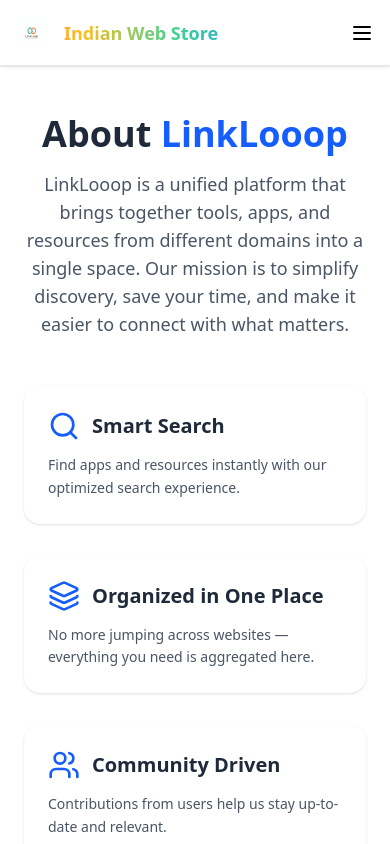
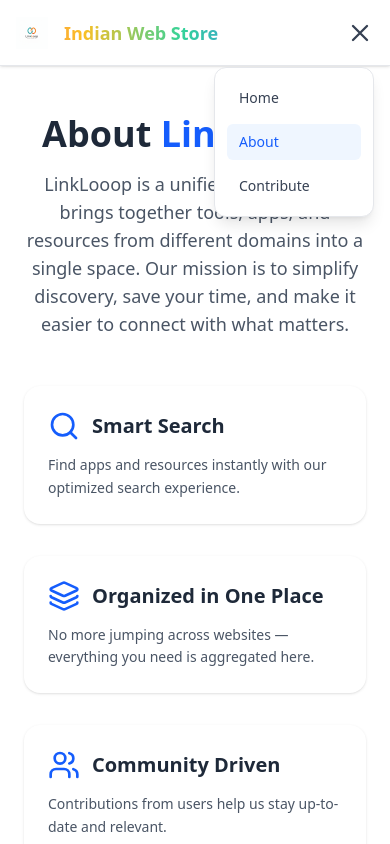
Before and after one commit to nitinramjas8742/AppAggregator, a React (Vite) app: page /about in a window 390 px wide. Both pictures are taken after a click on the button 362 px from the left and 32 px from the top of the page. Shown: the top 844 px of the page. Built offline with nearby package versions, Linux system fonts and the light colour scheme.

Commit message:
added hamburger in mobile view

```diff
--- a/src/components/Navbar.css
+++ b/src/components/Navbar.css
@@ -31,3 +31,12 @@
   50% { background-position: 100% 50%; }
   100% { background-position: 0% 50%; }
 }
+
+@keyframes fadeIn {
+  from { opacity: 0; transform: translateY(-5px); }
+  to { opacity: 1; transform: translateY(0); }
+}
+
+.animate-fadeIn {
+  animation: fadeIn 0.2s ease-in-out;
+}
--- a/src/components/NavbarComponent.jsx
+++ b/src/components/NavbarComponent.jsx
@@ -1,9 +1,17 @@
-import React from "react";
+import React, { useState } from "react";
 import logo from "../assets/link-looop-connectDiscoverFlow.png";
 import { NavLink } from "react-router-dom";
 import "./Navbar.css"; // custom CSS
 
 export function NavbarComponent({ search, setSearch }) {
+  const [menuOpen, setMenuOpen] = useState(false);
+
+  const navLinks = [
+    { name: "Home", path: "/" },
+    { name: "About", path: "/about" },
+    { name: "Contribute", path: "/contribute" },
+  ];
+
   return (
     <header className="border-b border-gray-200 bg-white shadow-sm sticky top-0 z-50 w-full">
       <div className="flex flex-wrap items-center justify-between max-w-screen-xl mx-auto px-4 sm:px-6 lg:px-8 h-[65px]">
@@ -18,47 +26,30 @@ export function NavbarComponent({ search, setSearch }) {
           <img src={logo} alt="logo" className="h-8 w-auto object-contain" />
         </NavLink>
 
-        {/* Typewriter + Colorful Text */}
+        {/* Title */}
         <div className="mx-4 text-lg sm:text-xl font-extrabold whitespace-nowrap colorful-typewriter">
           Indian Web Store
         </div>
 
-        {/* Menu */}
-        <div
-          id="collapseMenu"
-          className="max-lg:hidden lg:block max-lg:w-full max-lg:fixed max-lg:before:fixed max-lg:before:bg-black max-lg:before:opacity-50 max-lg:before:inset-0 max-lg:before:z-50"
-        >
-          <ul className="lg:flex lg:ml-10 lg:gap-x-6 max-lg:space-y-3 max-lg:fixed max-lg:bg-white max-lg:w-1/2 max-lg:min-w-[280px] max-lg:top-0 max-lg:left-0 max-lg:p-6 max-lg:h-full max-lg:shadow-md max-lg:overflow-auto z-50">
-
-            <li className="mb-6 hidden max-lg:block">
-              <NavLink to="/">
-                <img src={logo} alt="logo" className="h-10 w-auto object-contain" />
-              </NavLink>
-            </li>
-
-            {[
-              { name: "Home", path: "/" },
-              { name: "About", path: "/about" },
-              { name: "Contribute", path: "/contribute" },
-            ].map((link) => (
-              <li key={link.name} className="max-lg:border-b max-lg:border-gray-200 max-lg:py-3 px-3">
+        {/* Desktop Menu */}
+        <nav className="hidden lg:flex lg:ml-10 lg:gap-x-8">
+          {navLinks.map((link) => (
             <NavLink
+              key={link.name}
               to={link.path}
               className={({ isActive }) =>
-                    `text-sm font-medium block lg:hover:text-blue-600 ${
+                `text-sm font-medium transition-colors duration-200 hover:text-blue-600 ${
                   isActive ? "text-blue-600" : "text-gray-700"
                 }`
               }
             >
               {link.name}
             </NavLink>
-              </li>
           ))}
-          </ul>
-        </div>
+        </nav>
 
-        {/* Right side (search + mobile menu) */}
-        <div className="flex items-center gap-4 ml-auto">
+        {/* Right side (search + mobile menu button) */}
+        <div className="flex items-center gap-4 ml-auto relative">
           {/* Search Bar */}
           <div className="hidden sm:flex items-center bg-gray-100 px-3 py-2 border border-gray-200 rounded-md focus-within:border-blue-500 transition-all">
             <input
@@ -74,11 +65,45 @@ export function NavbarComponent({ search, setSearch }) {
           </div>
 
           {/* Mobile menu button */}
-          <button id="toggleOpen" className="lg:hidden cursor-pointer">
-            <svg className="w-6 h-6" fill="none" stroke="currentColor" strokeWidth="2" viewBox="0 0 24 24">
+          <button
+            id="toggleOpen"
+            className="lg:hidden cursor-pointer"
+            onClick={() => setMenuOpen(!menuOpen)}
+          >
+            {menuOpen ? (
+              // Close icon
+              <svg className="w-7 h-7 text-gray-700" fill="none" stroke="currentColor" strokeWidth="2" viewBox="0 0 24 24">
+                <path strokeLinecap="round" strokeLinejoin="round" d="M6 18L18 6M6 6l12 12" />
+              </svg>
+            ) : (
+              // Hamburger icon
+              <svg className="w-7 h-7 text-gray-700" fill="none" stroke="currentColor" strokeWidth="2" viewBox="0 0 24 24">
                 <path strokeLinecap="round" strokeLinejoin="round" d="M4 6h16M4 12h16M4 18h16" />
               </svg>
+            )}
           </button>
+
+          {/* Mobile dropdown menu */}
+          {menuOpen && (
+            <div
+              className="absolute top-12 right-0 bg-white border border-gray-200 shadow-lg rounded-xl p-3 w-40 flex flex-col space-y-2 animate-fadeIn"
+            >
+              {navLinks.map((link) => (
+                <NavLink
+                  key={link.name}
+                  to={link.path}
+                  onClick={() => setMenuOpen(false)} // close after click
+                  className={({ isActive }) =>
+                    `px-3 py-2 rounded-md text-sm font-medium transition-colors duration-200 ${
+                      isActive ? "text-blue-600 bg-blue-50" : "text-gray-700 hover:bg-gray-100 hover:text-blue-600"
+                    }`
+                  }
+                >
+                  {link.name}
+                </NavLink>
+              ))}
+            </div>
+          )}
         </div>
       </div>
     </header>
```
Lines whose indentation alone changed are shown as unchanged.
